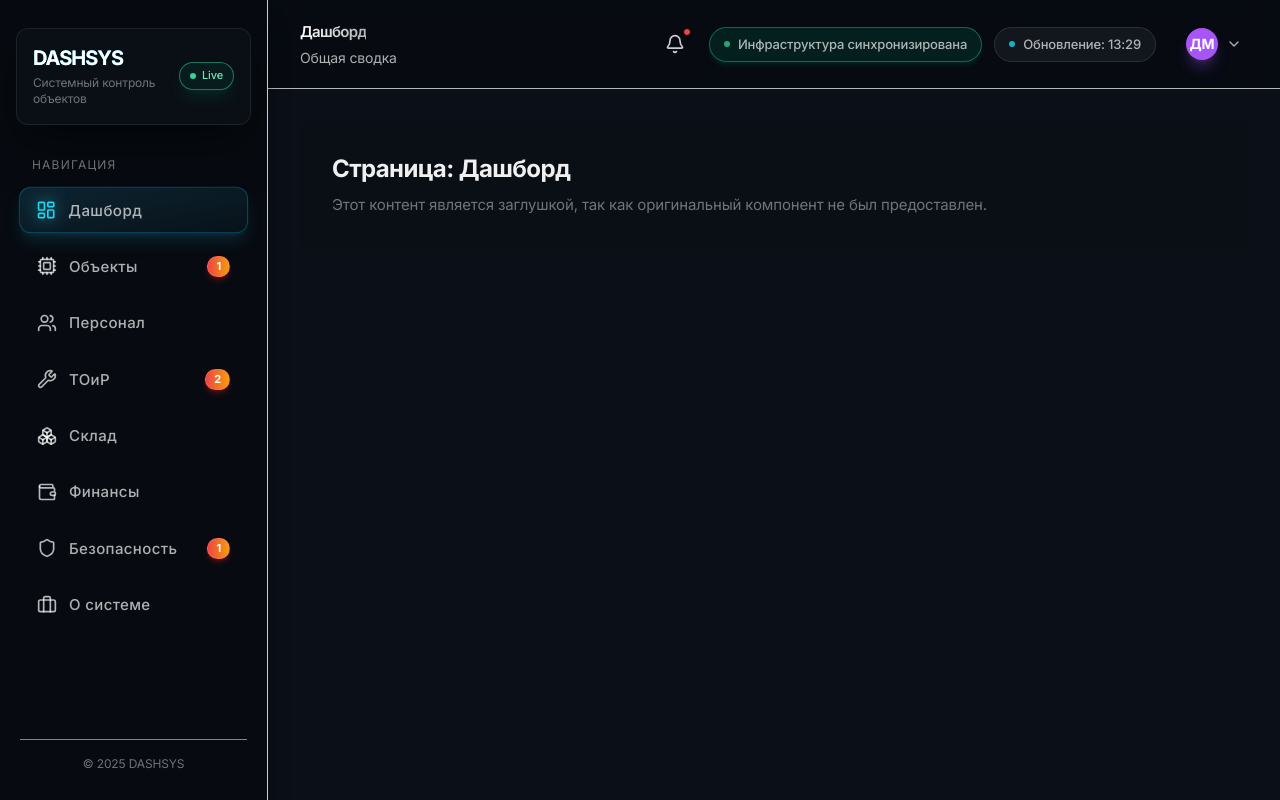
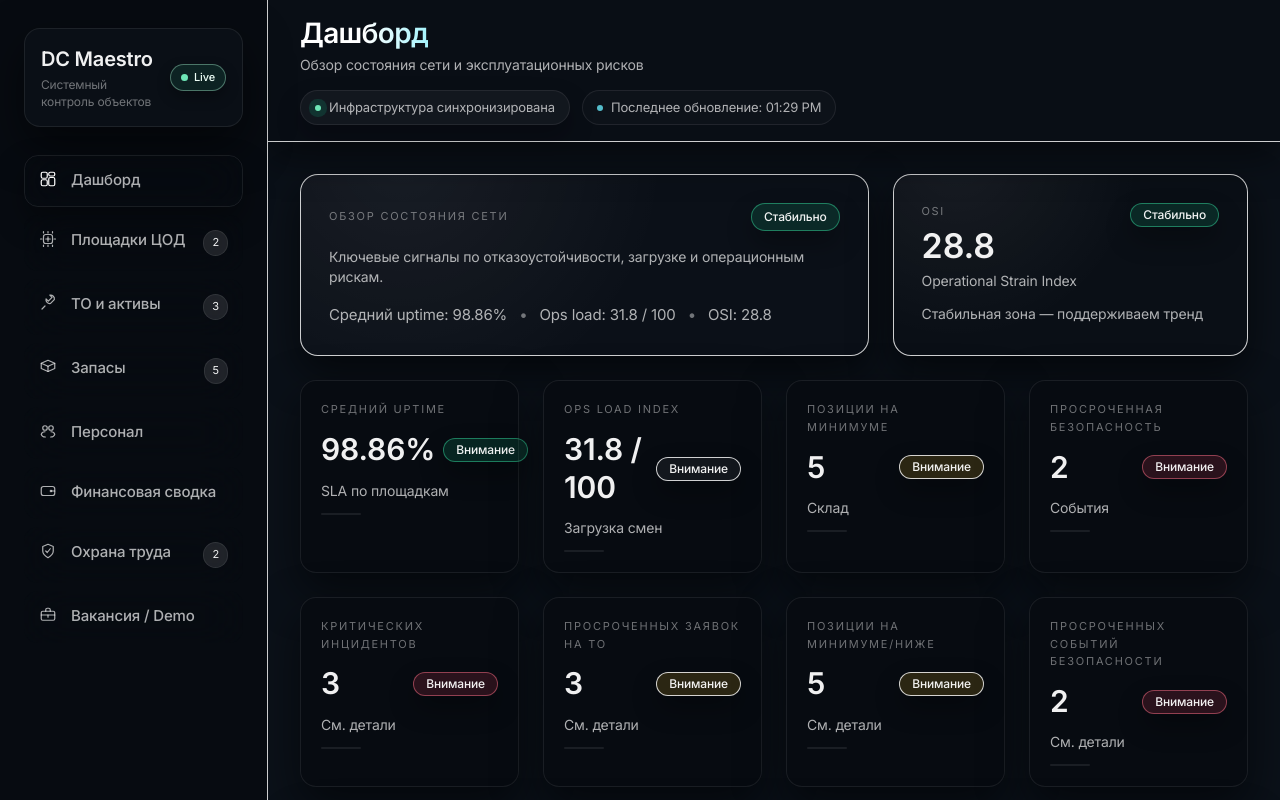
Before and after one commit to QuantumKeyUYU/dc-maestro, a React (Vite) app: page / in a window 1280 px wide. Built offline with nearby package versions, Linux system fonts and the light colour scheme.

Commit message:
Update App.tsx

```diff
--- a/src/app/App.tsx
+++ b/src/app/App.tsx
@@ -1,43 +1,20 @@
 import { NavLink, Route, Routes, useLocation } from 'react-router-dom';
 import clsx from 'clsx';
-import { useEffect, useMemo, useState } from 'react';
-// Импорты страниц и утилит заменены на заглушки для обеспечения компиляции,
-// поскольку вспомогательные файлы (../modules/, ../shared/) не предоставлены.
-// В рабочем проекте эти импорты должны быть корректными.
-// @ts-ignore
-import { DashboardPage } from './modules/dashboard/DashboardPage';
-// @ts-ignore
-import { SitesPage } from './modules/sites/SitesPage';
-// @ts-ignore
-import { PersonnelPage } from './modules/personnel/PersonnelPage';
-// @ts-ignore
-import { MaintenancePage } from './modules/maintenance/MaintenancePage';
-// @ts-ignore
-import { InventoryPage } from './modules/inventory/InventoryPage';
-// @ts-ignore
-import { FinancePage } from './modules/finance/FinancePage';
-// @ts-ignore
-import { SafetyPage } from './modules/safety/SafetyPage';
-// @ts-ignore
-import { strings } from './shared/lib/strings';
-// @ts-ignore
-import { SitesDetailPage } from './modules/sites/SitesDetailPage';
-// @ts-ignore
-import { AboutPage } from './modules/about/AboutPage';
+import { useEffect, useMemo } from 'react';
+import { DashboardPage } from '../modules/dashboard/DashboardPage';
+import { SitesPage } from '../modules/sites/SitesPage';
+import { PersonnelPage } from '../modules/personnel/PersonnelPage';
+import { MaintenancePage } from '../modules/maintenance/MaintenancePage';
+import { InventoryPage } from '../modules/inventory/InventoryPage';
+import { FinancePage } from '../modules/finance/FinancePage';
+import { SafetyPage } from '../modules/safety/SafetyPage';
+import { strings } from '../shared/lib/strings';
+import { SitesDetailPage } from '../modules/sites/SitesDetailPage';
+import { AboutPage } from '../modules/about/AboutPage';
+import { Boxes, Briefcase, Cpu, LayoutDashboard, Shield, Users, Wallet, Wrench } from '../shared/icons';
+import { useNavBadges } from '../shared/hooks/useNavBadges';
+import { SectionHeader } from '../shared/components/SectionHeader';
 
-// Импортируем иконки, используя Lucide Icons (предполагаем, что они доступны)
-import { Boxes, Briefcase, Cpu, LayoutDashboard, Shield, Users, Wallet, Wrench, ChevronDown, Bell } from 'lucide-react';
-
-// Имитация хука useNavBadges и SectionHeader для компиляции
-const useNavBadges = () => ({ nonHealthySites: 1, overdueWorkOrders: 2, lowInventory: 0, openSafety: 1 });
-const SectionHeader = ({ title, subtitle }: { title: string, subtitle?: string }) => (
-    <div className="mb-4">
-        <h1 className="text-xl font-bold">{title}</h1>
-        {subtitle && <p className="text-sm text-gray-500">{subtitle}</p>}
-    </div>
-);
-
-// Типы и метаданные страниц
 type PageMeta = {
   match: RegExp;
   title: string;
@@ -45,129 +22,123 @@ type PageMeta = {
   label?: string | null;
 };
 
-// Имитация объекта strings
-const mockStrings = {
-    headers: {
-        appTitle: 'DASHSYS'
-    },
-    dashboard: { title: 'Дашборд', subtitle: 'Общая сводка' },
-    sites: { title: 'Объекты' },
-    personnel: { title: 'Персонал', subtitle: 'Управление сотрудниками' },
-    maintenance: { title: 'ТОиР', subtitle: 'Заказы на обслуживание' },
-    inventory: { title: 'Склад', subtitle: 'Запасы и материалы' },
-    finance: { title: 'Финансы', subtitle: 'Финансовые потоки' },
-    safety: { title: 'Безопасность', subtitle: 'Инциденты и контроль' },
-    about: { title: 'О системе', subtitle: 'Информация' },
-};
-// Заменяем strings на mockStrings для компиляции
-const strings = mockStrings;
-
 const pageMeta: PageMeta[] = [
   {
     match: /^\/$/,
     title: strings.dashboard.title,
-    subtitle: strings.dashboard.subtitle,
+    subtitle: strings.dashboard.subtitle
   },
-  { match: /^\/sites(\/.*)?$/, title: strings.sites.title, label: strings.sites.title },
-  { match: /^\/personnel$/, title: strings.personnel.title, subtitle: strings.personnel.subtitle, label: strings.personnel.title },
-  { match: /^\/maintenance$/, title: strings.maintenance.title, subtitle: strings.maintenance.subtitle, label: strings.maintenance.title },
-  { match: /^\/inventory$/, title: strings.inventory.title, subtitle: strings.inventory.subtitle, label: strings.inventory.title },
-  { match: /^\/finance$/, title: strings.finance.title, subtitle: strings.finance.subtitle, label: strings.finance.title },
-  { match: /^\/safety$/, title: strings.safety.title, subtitle: strings.safety.subtitle, label: strings.safety.title },
-  { match: /^\/about$/, title: strings.about.title, subtitle: strings.about.subtitle, label: strings.about.title },
+  { match: /^\/sites(\/.*)?$/, title: strings.sites.title, subtitle: strings.sites.subtitle, label: undefined },
+  {
+    match: /^\/maintenance/,
+    title: strings.maintenance.title,
+    subtitle: strings.maintenance.subtitle
+  },
+  {
+    match: /^\/inventory/,
+    title: strings.inventory.title,
+    subtitle: strings.inventory.subtitle
+  },
+  {
+    match: /^\/personnel/,
+    title: strings.personnel.title,
+    subtitle: strings.personnel.subtitle
+  },
+  {
+    match: /^\/finance/,
+    title: strings.finance.title,
+    subtitle: strings.finance.subtitle
+  },
+  {
+    match: /^\/safety/,
+    title: strings.safety.title,
+    subtitle: strings.safety.subtitle
+  },
+  {
+    match: /^\/about/,
+    title: strings.about.title,
+    subtitle: strings.about.subtitle,
+    label: strings.headers.aboutLabel
+  }
 ];
 
-// Заглушки для компонентов, которые не были предоставлены, чтобы избежать ошибок компиляции
-const MockPage = ({ name }: { name: string }) => (
-    <div className="p-8 bg-base-panelSoft rounded-xl text-white">
-        <h2 className="text-2xl font-bold">Страница: {name}</h2>
-        <p className="mt-2 text-text-muted">Этот контент является заглушкой, так как оригинальный компонент не был предоставлен.</p>
-    </div>
-);
-const DashboardPage = () => <MockPage name="Дашборд" />;
-const SitesPage = () => <MockPage name="Объекты" />;
-const PersonnelPage = () => <MockPage name="Персонал" />;
-const MaintenancePage = () => <MockPage name="ТОиР" />;
-const InventoryPage = () => <MockPage name="Склад" />;
-const FinancePage = () => <MockPage name="Финансы" />;
-const SafetyPage = () => <MockPage name="Безопасность" />;
-const SitesDetailPage = () => <MockPage name="Детали Объекта" />;
-const AboutPage = () => <MockPage name="О системе" />;
+export default function App() {
+  const { pathname } = useLocation();
+  const navBadges = useNavBadges();
+  const lastUpdated = useMemo(() => new Date().toLocaleTimeString([], { hour: '2-digit', minute: '2-digit' }), []);
 
+  const navItems = [
+    { to: '/', label: strings.nav.dashboard, icon: LayoutDashboard },
+    {
+      to: '/sites',
+      label: strings.nav.sites,
+      icon: Cpu,
+      badge: navBadges.nonHealthySites ? { value: navBadges.nonHealthySites, tooltip: strings.badges.sitesTooltip(navBadges.nonHealthySites) } : null
+    },
+    {
+      to: '/maintenance',
+      label: strings.nav.maintenance,
+      icon: Wrench,
+      badge: navBadges.overdueWorkOrders
+        ? { value: navBadges.overdueWorkOrders, tooltip: strings.badges.maintenanceTooltip(navBadges.overdueWorkOrders) }
+        : null
+    },
+    {
+      to: '/inventory',
+      label: strings.nav.inventory,
+      icon: Boxes,
+      badge: navBadges.lowInventory
+        ? { value: navBadges.lowInventory, tooltip: strings.badges.inventoryTooltip(navBadges.lowInventory) }
+        : null
+    },
+    { to: '/personnel', label: strings.nav.personnel, icon: Users },
+    { to: '/finance', label: strings.nav.finance, icon: Wallet },
+    {
+      to: '/safety',
+      label: strings.nav.safety,
+      icon: Shield,
+      badge: navBadges.openSafety
+        ? { value: navBadges.openSafety, tooltip: strings.badges.safetyTooltip(navBadges.openSafety) }
+        : null
+    },
+    { to: '/about', label: strings.nav.about, icon: Briefcase }
+  ];
 
-export default function App() {
-  const location = useLocation();
-  const badges = useNavBadges();
-  const [currentTime, setCurrentTime] = useState(new Date());
+  const currentPage = pageMeta.find((entry) => entry.match.test(pathname)) ?? pageMeta[0];
+
+  const metaDescriptionByRoute = useMemo(() => {
+    const map = new Map<RegExp, string | undefined>();
+    pageMeta.forEach((entry) => map.set(entry.match, entry.subtitle));
+    return map;
+  }, []);
 
   useEffect(() => {
-    // Обновляем текущее время каждую минуту для шапки
-    const timer = setInterval(() => {
-      setCurrentTime(new Date());
-    }, 60000);
-    return () => clearInterval(timer);
-  }, []);
+    document.title = `DC Maestro — ${currentPage.title}`;
 
-  // Имитация последнего обновления данных
-  const lastUpdated = useMemo(() => {
-    return currentTime.toLocaleTimeString('ru-RU', {
-      hour: '2-digit',
-      minute: '2-digit',
-    });
-  }, [currentTime]);
-
-  const currentPage = useMemo(() => {
-    return pageMeta.find((meta) => meta.match.test(location.pathname));
-  }, [location.pathname]);
-
-  const navItems = useMemo(() => [
-    { to: '/', label: 'Дашборд', icon: LayoutDashboard },
-    { to: '/sites', label: 'Объекты', icon: Cpu, badge: badges.nonHealthySites > 0 ? { value: badges.nonHealthySites, tooltip: 'Не в порядке' } : null },
-    { to: '/personnel', label: 'Персонал', icon: Users },
-    { to: '/maintenance', label: 'ТОиР', icon: Wrench, badge: badges.overdueWorkOrders > 0 ? { value: badges.overdueWorkOrders, tooltip: 'Просроченные заказы' } : null },
-    { to: '/inventory', label: 'Склад', icon: Boxes, badge: badges.lowInventory > 0 ? { value: badges.lowInventory, tooltip: 'Заканчивается' } : null },
-    { to: '/finance', label: 'Финансы', icon: Wallet },
-    { to: '/safety', label: 'Безопасность', icon: Shield, badge: badges.openSafety > 0 ? { value: badges.openSafety, tooltip: 'Открытые инциденты' } : null },
-    { to: '/about', label: 'О системе', icon: Briefcase },
-  ], [badges]);
+    const description = currentPage.subtitle ?? metaDescriptionByRoute.get(currentPage.match);
+    const metaDescription = document.querySelector('meta[name="description"]');
+    if (metaDescription && description) {
+      metaDescription.setAttribute('content', description);
+    }
+  }, [currentPage, metaDescriptionByRoute, pathname]);
 
   return (
-    // Улучшенный фон с легким градиентом и текстурой
-    <div className="min-h-screen text-text-primary relative overflow-x-hidden bg-[#0a0f18] font-inter">
-      <div className="flex h-screen relative">
-
-        {/* Адаптивный и стильный Сайдбар */}
-        <aside className="
-          w-[250px] xl:w-[268px]
-          bg-base-panel border-r border-border-soft/80
-          px-5 py-7 flex flex-col gap-8
-          shadow-xl shadow-black/30 sticky top-0 h-full
-          relative z-20
-          backdrop-blur-xl
-          overflow-y-auto scrollbar-thin
-          max-sm:hidden
-          transition-transform duration-300 ease-out
-        ">
-
-          {/* Логотип/Заголовок (Стильный блок) */}
-          <NavLink to="/" className="group block -mx-1">
-            <div className="p-4 rounded-xl border border-border-soft bg-base-panelSoft shadow-elevation-card flex items-center justify-between gap-3 transition-all duration-300 hover:shadow-xl hover:shadow-cyan-500/10">
-              <div className="space-y-0.5">
-                <div className="text-xl font-extrabold text-white leading-snug tracking-tighter bg-clip-text text-transparent bg-gradient-to-r from-cyan-400 to-sky-500">
-                    {strings.headers.appTitle}
-                </div>
+    <div className="min-h-screen text-text-primary relative overflow-hidden bg-[#0b1119]">
+      <div className="flex h-screen overflow-hidden relative">
+        <aside className="w-[250px] xl:w-[268px] bg-base-panel border-r border-border-soft/80 px-6 py-7 flex flex-col gap-7 shadow-elevation-card/70 relative z-10 backdrop-blur-2xl">
+          <NavLink to="/" className="group block">
+            <div className="px-4 py-4 rounded-card border border-border-soft bg-base-panelSoft shadow-elevation-card flex items-center justify-between gap-3">
+              <div className="space-y-1">
+                <div className="text-lg sm:text-xl font-semibold text-text-primary leading-snug tracking-[-0.01em]">{strings.headers.appTitle}</div>
                 <p className="text-[12px] leading-snug text-text-muted">Системный контроль объектов</p>
               </div>
-              <div className="inline-flex items-center gap-1.5 rounded-full border border-emerald-400/50 bg-emerald-600/10 px-2.5 py-1 text-[11px] font-medium text-emerald-300 shadow-lg shadow-emerald-700/20">
-                <span className="h-1.5 w-1.5 rounded-full bg-emerald-400 animate-pulse" />
+              <div className="inline-flex items-center gap-1.5 rounded-full border border-emerald-200/40 bg-emerald-400/10 px-2.5 py-1 text-[11px] font-medium text-emerald-50 shadow-[0_6px_14px_rgba(0,0,0,0.3)]">
+                <span className="h-[7px] w-[7px] rounded-full bg-emerald-300" />
                 Live
               </div>
             </div>
           </NavLink>
-
-          {/* Навигация */}
-          <nav className="flex flex-col gap-2.5 text-[15px] relative">
-            <div className="text-xs uppercase text-text-muted tracking-widest mb-1 pl-3">Навигация</div>
+          <nav className="flex flex-col gap-2 text-[15px] relative">
             {navItems.map((item) => {
               const Icon = item.icon;
               return (
@@ -177,25 +148,21 @@ export default function App() {
                   title={item.badge?.tooltip ?? item.label}
                   className={({ isActive }) =>
                     clsx(
-                      'group relative flex items-center gap-3 rounded-xl px-4 py-3 text-[15px] transition-all duration-200 border text-text-secondary',
+                      'group relative flex items-start gap-3.5 rounded-[14px] px-3.5 py-3.5 text-[15px] transition-colors border text-text-secondary backdrop-blur-xl min-h-[52px]',
                       isActive
-                        // Улучшенный АКТИВНЫЙ СТИЛЬ: "Неоновое" свечение + яркий градиент
-                        ? 'bg-gradient-to-br from-cyan-900/40 to-cyan-900/10 text-white border-cyan-500/30 shadow-lg shadow-cyan-900/40 transform scale-[1.01] font-semibold'
-                        // Улучшенный HOVER СТИЛЬ: Эффект свечения на наведении
-                        : 'bg-transparent border-transparent hover:bg-white/5 hover:border-white/10 hover:text-text-primary hover:shadow-sm'
+                        ? 'bg-white/8 text-text-primary border-border-soft shadow-[0_14px_30px_rgba(0,0,0,0.36)]'
+                        : 'bg-transparent border-transparent hover:bg-white/6 hover:border-border-soft'
                     )
                   }
                 >
                   {({ isActive }) => (
                     <>
-                      {/* Иконка с цветовым акцентом */}
-                      <Icon className={clsx('w-5 h-5 transition-colors duration-200', isActive ? 'text-cyan-400 drop-shadow-[0_0_8px_rgba(52,211,255,0.7)]' : 'text-text-secondary/70')} />
-                      <span className="flex-1 text-left leading-none whitespace-normal break-words font-medium tracking-wide">
+                      <Icon className={clsx('w-[18px] h-[18px]', isActive ? 'text-white' : 'text-text-secondary')} />
+                      <span className="flex-1 text-left leading-[1.35] whitespace-normal break-words font-medium tracking-[-0.01em]">
                         {item.label}
                       </span>
                       {item.badge ? (
-                        // Стильный бейдж с градиентом и тенью
-                        <span className="ml-auto inline-flex items-center justify-center rounded-full px-2 py-[4px] text-[11px] text-white bg-gradient-to-r from-red-500 to-amber-500 border border-red-400/50 shadow-md shadow-red-700/40 font-bold leading-none">
+                        <span className="ml-auto inline-flex items-center justify-center rounded-full px-2 py-[3px] text-[11px] text-text-primary bg-white/10 border border-border-soft">
                           {item.badge.value}
                         </span>
                       ) : null}
@@ -205,77 +172,34 @@ export default function App() {
               );
             })}
           </nav>
-
-          {/* Футер сайдбара */}
-          <div className="mt-auto pt-4 border-t border-border-soft/50">
-            <div className="text-xs text-text-muted text-center">
-                © {new Date().getFullYear()} {strings.headers.appTitle}
-            </div>
-          </div>
         </aside>
 
-        {/* Основной контент */}
-        <main className="flex-1 overflow-y-auto scrollbar-thin z-10">
-
-          {/* Улучшенная Шапка (Header) */}
-          <header className="sticky top-0 z-10 bg-base-panel/90 backdrop-blur-md border-b border-border-soft/70 px-6 sm:px-8 py-5">
-            <div className="flex items-center justify-between max-w-7xl mx-auto">
-
-              <div className="flex flex-col">
-                <div className="text-[28px] font-semibold tracking-tight text-text-primary leading-tight flex items-center gap-3">
-                  {/* Заголовок страницы с легким градиентом */}
-                  <span className="bg-clip-text text-transparent bg-gradient-to-r from-white to-white/70">
-                    {currentPage?.title}
-                  </span>
+        <main className="flex-1 overflow-y-auto scrollbar-thin relative z-0">
+          <header className="sticky top-0 z-10 bg-[rgba(10,14,22,0.94)] backdrop-blur-xl border-b border-border-soft/80 shadow-[0_16px_36px_rgba(0,0,0,0.45)]">
+            <div className="max-w-7xl mx-auto w-full px-6 sm:px-8 py-4">
+              <SectionHeader
+                as="h1"
+                label={currentPage.label ?? undefined}
+                title={currentPage.title}
+                subtitle={currentPage.subtitle}
+                framed={false}
+                className="mb-0 px-0 py-0"
+              />
+              <div className="mt-4 flex flex-wrap gap-3 text-[13px] text-text-secondary">
+                <div className="inline-flex items-center gap-2 rounded-full border border-border-soft bg-white/[0.04] px-3.5 py-1.5 shadow-[0_12px_24px_rgba(0,0,0,0.25)]">
+                  <span className="h-[6px] w-[6px] rounded-full bg-emerald-300 shadow-[0_0_0_6px_rgba(16,185,129,0.18)]" />
+                  Инфраструктура синхронизирована
                 </div>
-                {currentPage?.subtitle && (
-                    <p className="text-sm text-text-secondary mt-1">{currentPage.subtitle}</p>
-                )}
-              </div>
-
-              <div className="flex items-center gap-4">
-
-                {/* Кнопка уведомлений */}
-                <button
-                  className="p-2 rounded-full text-white/80 hover:bg-white/5 transition-colors relative"
-                  title="Уведомления"
-                >
-                  <Bell className="w-5 h-5"/>
-                  {badges.nonHealthySites + badges.overdueWorkOrders + badges.openSafety + badges.lowInventory > 0 && (
-                    <span className="absolute top-0.5 right-0.5 h-2 w-2 bg-red-500 rounded-full border border-base-panel shadow-md"></span>
-                  )}
-                </button>
-
-                {/* Блок статусов */}
-                <div className="flex items-center gap-3 text-[13px] text-text-secondary font-medium">
-                  {/* Стильный бейдж "Синхронизировано" */}
-                  <div className="inline-flex items-center gap-2 rounded-full border border-emerald-400/40 bg-emerald-700/20 px-3.5 py-1.5 shadow-md shadow-emerald-700/20">
-                    <span className="h-1.5 w-1.5 rounded-full bg-emerald-400 animate-pulse" />
-                    Инфраструктура синхронизирована
-                  </div>
-                  {/* Бейдж "Последнее обновление" */}
-                  <div className="inline-flex items-center gap-2 rounded-full border border-white/10 bg-white/5 px-3.5 py-1.5">
-                    <span className="h-1.5 w-1.5 rounded-full bg-cyan-400/80" />
-                    Обновление: {lastUpdated}
-                  </div>
-                </div>
-
-                {/* Профиль пользователя */}
-                <div className="flex items-center gap-2 ml-2 cursor-pointer p-1.5 rounded-full hover:bg-white/5 transition-colors">
-                    <div className="h-8 w-8 bg-purple-500 rounded-full flex items-center justify-center text-sm font-bold text-white shadow-lg shadow-purple-500/30">
-                        ДМ
-                    </div>
-                    <ChevronDown className="w-4 h-4 text-text-secondary"/>
+                <div className="inline-flex items-center gap-2 rounded-full border border-border-soft bg-white/[0.02] px-3.5 py-1.5">
+                  <span className="h-[6px] w-[6px] rounded-full bg-cyan-300/80" />
+                  Последнее обновление: {lastUpdated}
                 </div>
               </div>
-
             </div>
           </header>
 
-          {/* Контент страниц */}
           <div className="relative px-6 sm:px-8 pt-8 max-[800px]:pt-7 pb-12 space-y-8 max-w-7xl mx-auto">
             <Routes>
-              {/* Примечание: Используются заглушки для страниц, которые не были предоставлены */}
               <Route path="/" element={<DashboardPage />} />
               <Route path="/sites" element={<SitesPage />} />
               <Route path="/sites/:id" element={<SitesDetailPage />} />
```
